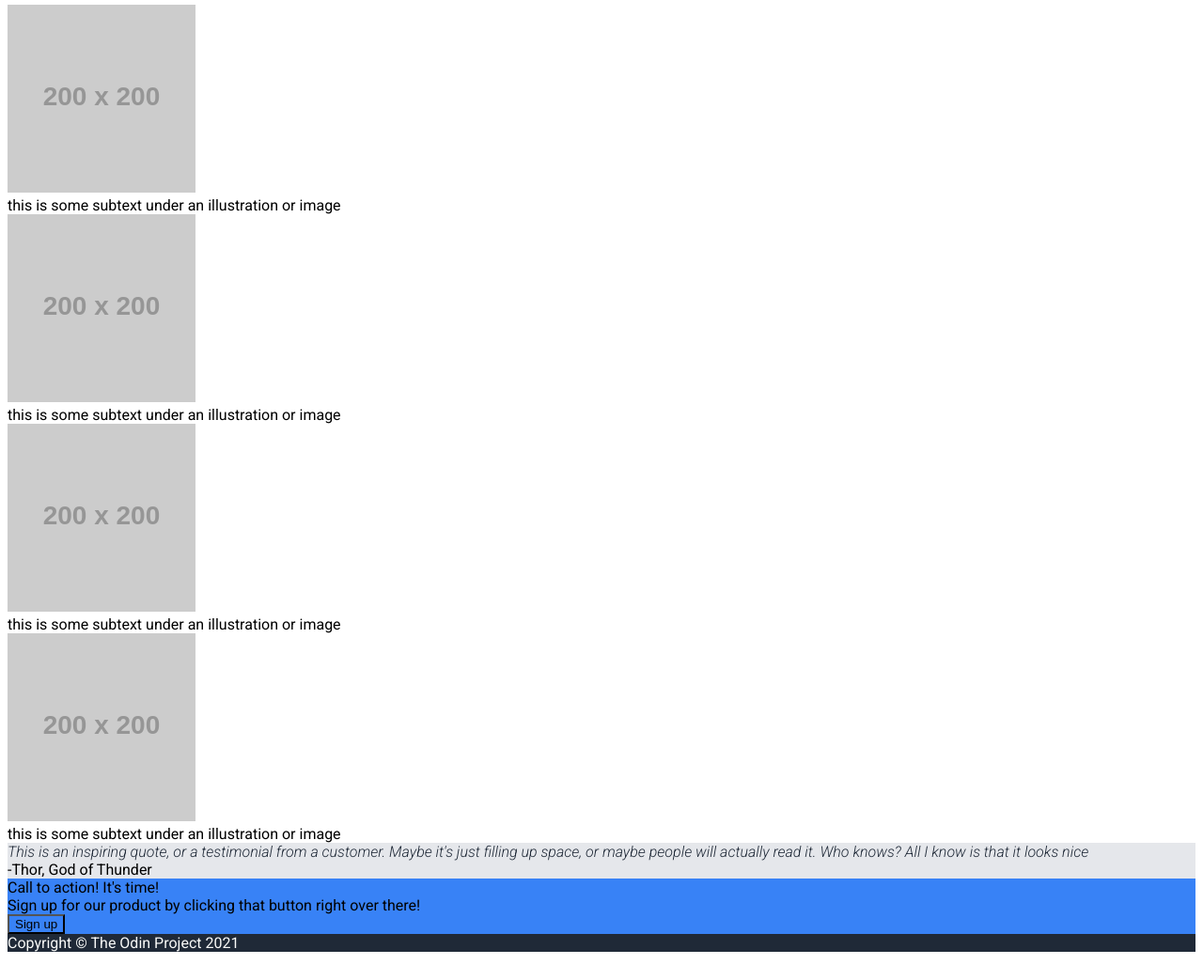
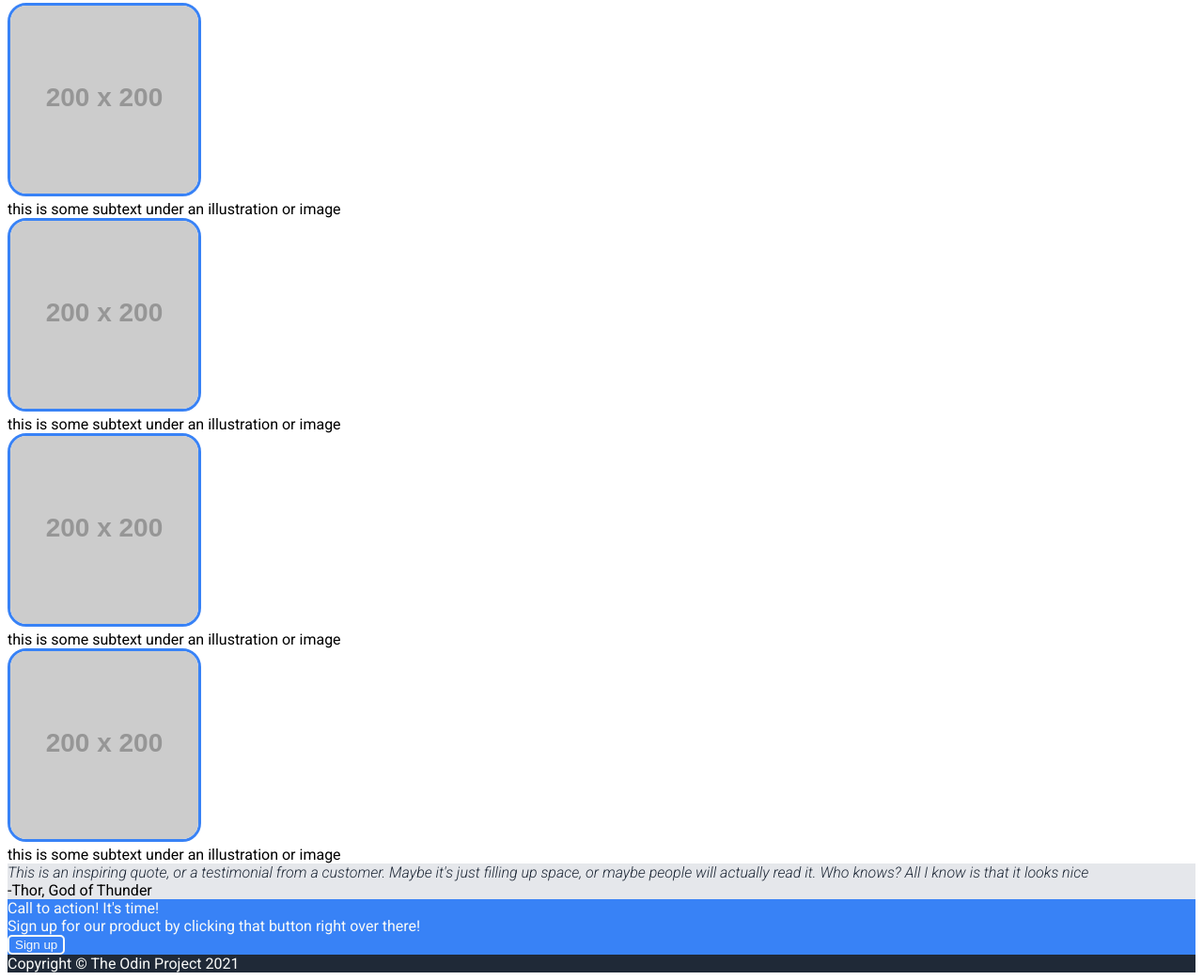
Before and after one commit to AntanasPuzas/odin-landing-page, a plain HTML site: page index.html in a window 1280 px wide. Shown: the part 471-1514 px from the top of the page at 94% size. Before the commit the page ends 1492 px from the top, so only its background shows below. Drawn offline with Linux system fonts and the light colour scheme; placeholder pictures from the web are drawn by us.

Commit message:
Add rounded corners to buttons and images

```diff
--- a/style.css
+++ b/style.css
@@ -30,11 +30,32 @@ button,
     background: #3882F6;
 }
 
+button {
+    border: none;
+    border-radius: 5px;
+    color: #F9FAF8
+}
+
+.action {
+    color: #F9FAF8
+}
+
+.action-button {
+    border: solid;
+    border-color: #F9FAF8;
+    border-width: 2px;
+}
+
 .information-title {
     font-size: 36px;
     font-weight: 900;
 }
 
+.card-image {
+    border-radius: 20px;
+    border-style: solid;
+    border-color: #3882F6;
+}
 .information-title,
 .quote-text {
     color: #1F2937
```
